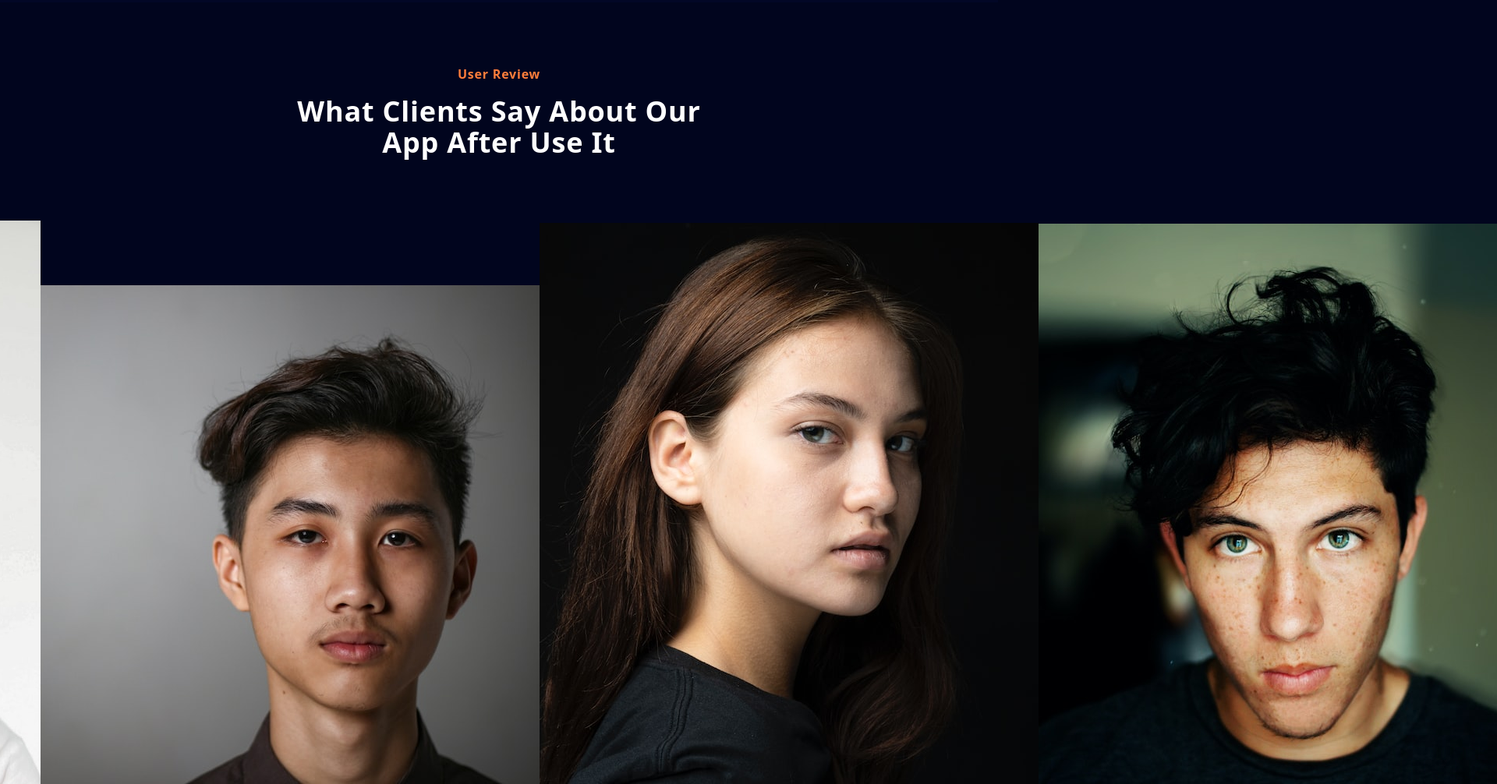
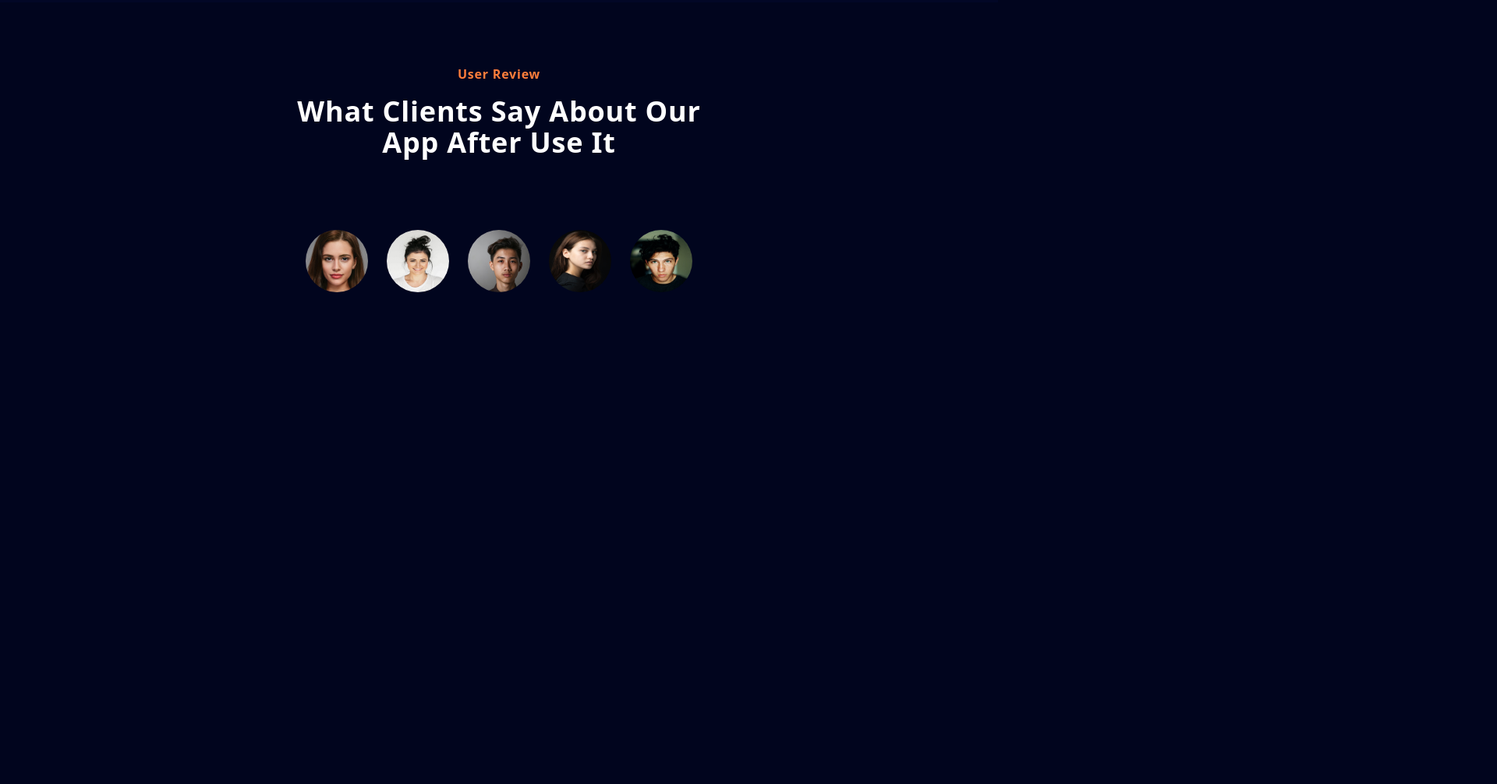
Before and after one commit to ZuhaibAyaz/Bank-Website, a website: page index.html in a window 1280 px wide. Shown: the part 2554-3560 px from the top of the page at 78% size, 1920 px wide, since content can reach past the window. After the commit the page ends 3021 px from the top, so only its background shows below. Drawn offline with Linux system fonts and the light colour scheme.

Commit message:
refactor

```diff
--- a/index.html
+++ b/index.html
@@ -224,10 +224,10 @@
         <div class="mt-8">
             <div class="flex items-center flex-warp justify-center ">
                 <img src="img/user1.jpg" alt="" class="h-20 w-20 rounded-full m-3 cursor-pointer user-pic">
-                <img src="img/user2.jpg" alt="">
-                <img src="img/user3.jpg" alt="">
-                <img src="img/user4.jpg" alt="">
-                <img src="img/user5.jpg" alt="">
+                <img src="img/user2.jpg" alt="" class="h-20 w-20 rounded-full m-3 cursor-pointer user-pic">
+                <img src="img/user3.jpg" alt="" class="h-20 w-20 rounded-full m-3 cursor-pointer user-pic">
+                <img src="img/user4.jpg" alt="" class="h-20 w-20 rounded-full m-3 cursor-pointer user-pic">
+                <img src="img/user5.jpg" alt="" class="h-20 w-20 rounded-full m-3 cursor-pointer user-pic">
 
 
 
```
